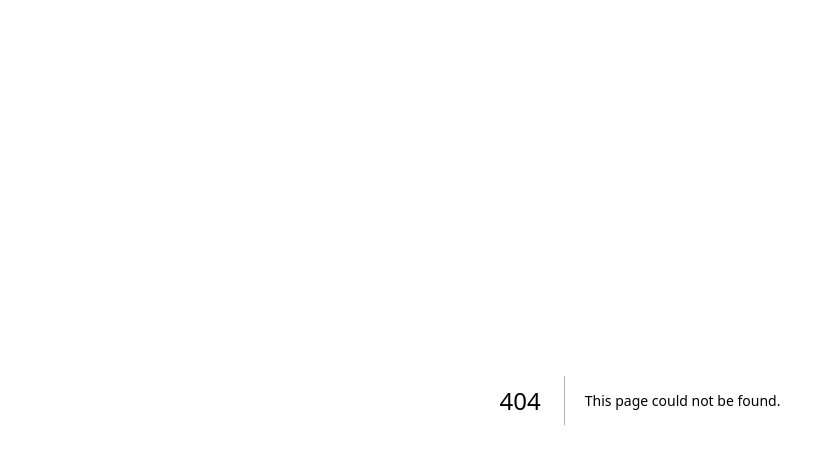
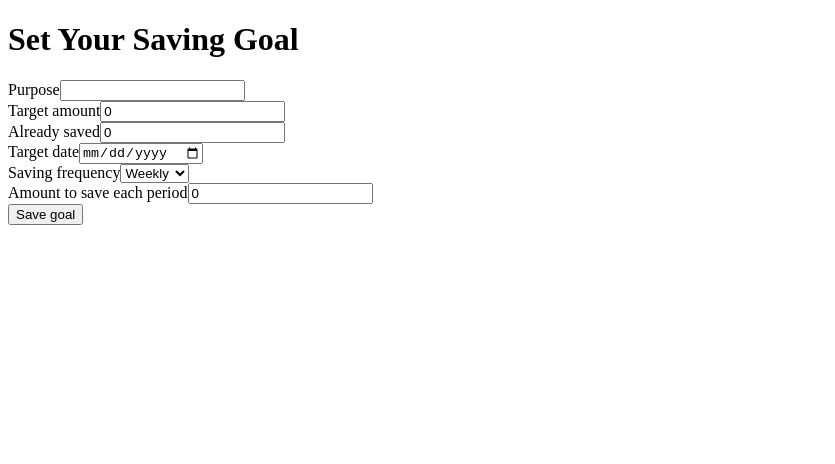
Before and after one commit to codersforcauses/Intermediate_Winter_2026_Team_1, a Next.js app in the folder client/: page /budget/setGoal in a window 1280 px wide. Before the commit this address had no page. Shown: the top 464 px of the page, without its empty margins (0-835 px from the left). Built offline with nearby package versions, Linux system fonts and the light colour scheme.

Commit message:
added setGoal page with a form to create/edit a saving goal

```diff
--- /dev/null
+++ b/client/src/app/budget/setGoal/page.tsx
@@ -0,0 +1,163 @@
+"use client";
+
+import { useState } from "react";
+import type {
+  SavingFrequency,
+  SavingGoal,
+} from "../../../types/savingGoal";
+
+export default function SetGoalPage() {
+  const [goal, setGoal] = useState<SavingGoal>({
+    purpose: "",
+    targetAmount: 0,
+    savedAmount: 0,
+    targetDate: "",
+    savingFrequency: "weekly",
+    savingAmount: 0,
+  });
+
+  function updateField<K extends keyof SavingGoal>(
+    field: K,
+    value: SavingGoal[K]
+  ) {
+    setGoal((currentGoal) => ({
+      ...currentGoal,
+      [field]: value,
+    }));
+  }
+
+  return (
+    <main>
+      <h1>Set Your Saving Goal</h1>
+
+      <form
+        onSubmit={(event) => {
+          event.preventDefault();
+
+          if (!goal.purpose.trim()) {
+            alert("Please enter a purpose for your goal.");
+            return;
+          }
+
+          if (goal.targetAmount <= 0) {
+            alert("Target amount must be greater than zero.");
+            return;
+          }
+
+          if (goal.savingAmount <= 0) {
+            alert("Saving amount must be greater than zero.");
+            return;
+          }
+
+          console.log("Goal submitted:", goal);
+
+          // Later, send this goal to the Django API.
+        }}
+      >
+        <div>
+          <label htmlFor="purpose">Purpose</label>
+          <input
+            id="purpose"
+            type="text"
+            value={goal.purpose}
+            onChange={(event) =>
+              updateField("purpose", event.target.value)
+            }
+            required
+          />
+        </div>
+
+        <div>
+          <label htmlFor="targetAmount">Target amount</label>
+          <input
+            id="targetAmount"
+            type="number"
+            min="0.01"
+            step="0.01"
+            value={goal.targetAmount}
+            onChange={(event) =>
+              updateField(
+                "targetAmount",
+                Number(event.target.value)
+              )
+            }
+            required
+          />
+        </div>
+
+        <div>
+          <label htmlFor="savedAmount">Already saved</label>
+          <input
+            id="savedAmount"
+            type="number"
+            min="0"
+            step="0.01"
+            value={goal.savedAmount}
+            onChange={(event) =>
+              updateField(
+                "savedAmount",
+                Number(event.target.value)
+              )
+            }
+          />
+        </div>
+
+        <div>
+          <label htmlFor="targetDate">Target date</label>
+          <input
+            id="targetDate"
+            type="date"
+            value={goal.targetDate}
+            onChange={(event) =>
+              updateField("targetDate", event.target.value)
+            }
+            required
+          />
+        </div>
+
+        <div>
+          <label htmlFor="savingFrequency">
+            Saving frequency
+          </label>
+
+          <select
+            id="savingFrequency"
+            value={goal.savingFrequency}
+            onChange={(event) =>
+              updateField(
+                "savingFrequency",
+                event.target.value as SavingFrequency
+              )
+            }
+          >
+            <option value="weekly">Weekly</option>
+            <option value="monthly">Monthly</option>
+          </select>
+        </div>
+
+        <div>
+          <label htmlFor="savingAmount">
+            Amount to save each period
+          </label>
+
+          <input
+            id="savingAmount"
+            type="number"
+            min="0.01"
+            step="0.01"
+            value={goal.savingAmount}
+            onChange={(event) =>
+              updateField(
+                "savingAmount",
+                Number(event.target.value)
+              )
+            }
+            required
+          />
+        </div>
+
+        <button type="submit">Save goal</button>
+      </form>
+    </main>
+  );
+}
```
